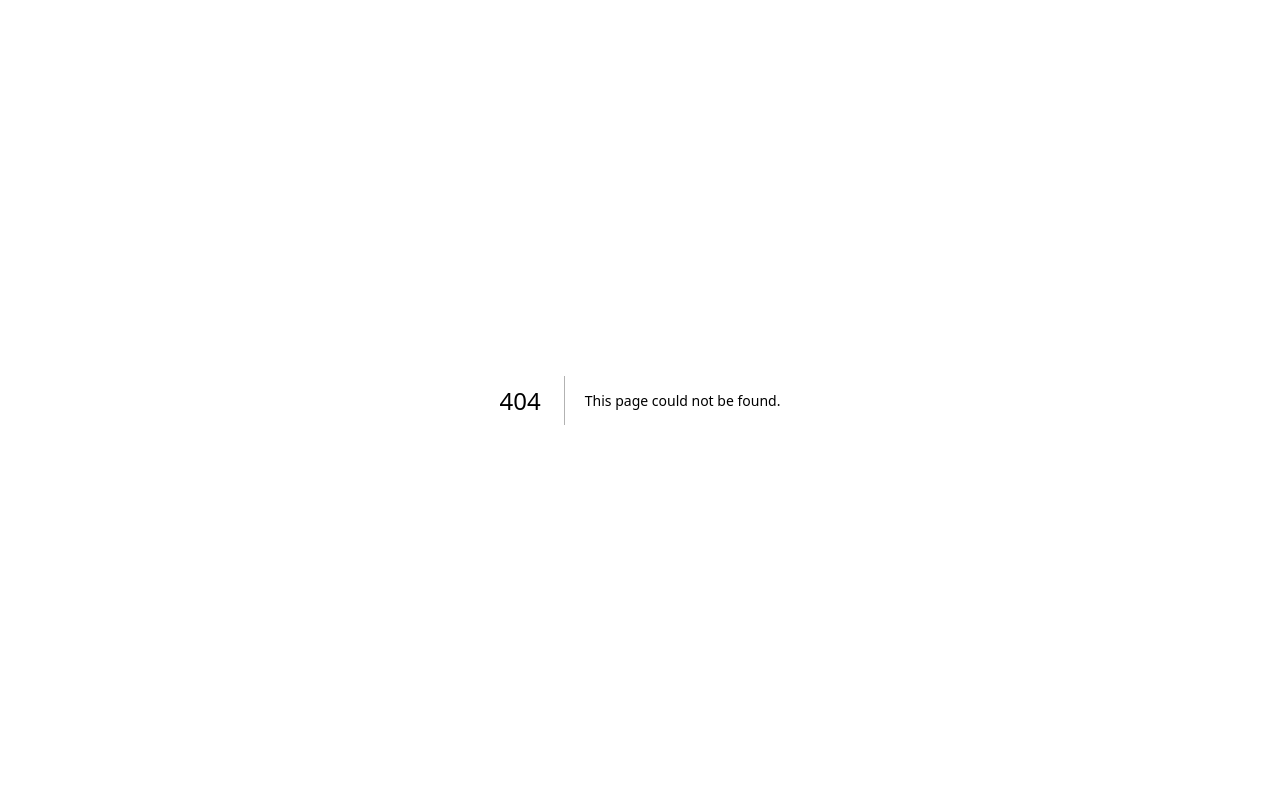
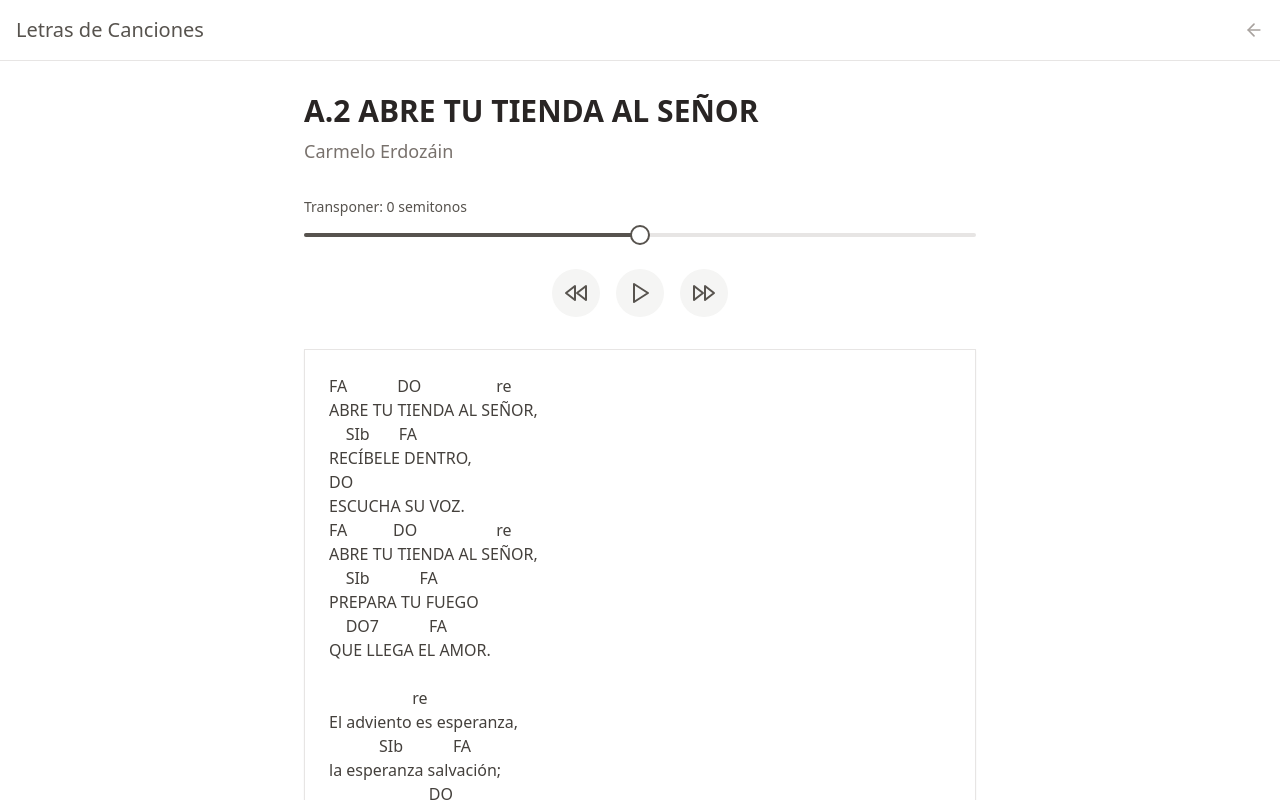
Before and after one commit to GonzaloPTE/el-tocho-next-js, a Next.js app: page /song/1 in a window 1280 px wide. Before the commit this address had no page. Shown: the top 800 px of the page. Built offline with nearby package versions, Linux system fonts and the light colour scheme.

Commit message:
Visualizador cancion.

```diff
--- /dev/null
+++ b/app/song/[id]/page.tsx
@@ -0,0 +1,5 @@
+import { SongLyricsViewer } from "@/components/song-lyrics-viewer"
+
+export default function SongPage({ params }: { params: { id: string } }) {
+  return <SongLyricsViewer songId={params.id} />
+}
--- a/components/constants.ts
+++ b/components/constants.ts
@@ -1,3 +1,5 @@
+import { FeaturedSong, Song } from "@/types/song";
+
 export const CATEGORIES = [
   { letter: 'E', description: 'Entrada' },
   { letter: 'K', description: 'Kyrie' },
@@ -11,18 +13,23 @@ export const CATEGORIES = [
   { letter: 'F', description: 'Final' }
 ];
 
-export const FEATURED_SONGS = [
-  { code: 'E15', title: 'Juntos como hermanos', artist: 'Cesáreo Gabaráin' },
-  { code: 'C45', title: 'El Señor es mi pastor', artist: 'Tradicional' },
-  { code: 'F23', title: 'Santa María del Camino', artist: 'Juan Antonio Espinosa' },
+export const FEATURED_SONGS: FeaturedSong[] = [
+  { id: 'E15', code: 'E15', title: 'Juntos como hermanos', author: 'Cesáreo Gabaráin', lyrics: '...lyrics here...' },
+  { id: 'C45', code: 'C45', title: 'El Señor es mi pastor', author: 'Tradicional', lyrics: '...lyrics here...' },
+  { id: 'F23', code: 'F23', title: 'Santa María del Camino', author: 'Juan Antonio Espinosa', lyrics: '...lyrics here...' },
   // Add more featured songs as needed
 ];
 
-export const ALL_SONGS = [
-  { code: 'E15', title: 'Juntos como hermanos', author: 'Cesáreo Gabaráin' },
-  { code: 'C45', title: 'El Señor es mi pastor', author: 'Tradicional' },
-  { code: 'F23', title: 'Santa María del Camino', author: 'Juan Antonio Espinosa' },
-  // Add more songs to the complete list
+export const ALL_SONGS: Song[] = [
+  {
+    id: 'A2',
+    code: 'A.2',
+    title: 'ABRE TU TIENDA AL SEÑOR',
+    author: 'Carmelo Erdozáin',
+    lyrics: '... lyrics here ...'
+  },
+  // ... other songs
+  ...FEATURED_SONGS // Include featured songs in ALL_SONGS
 ];
 
 export const SITE_NAME = "El TOCHO.app";
--- a/components/home-page.tsx
+++ b/components/home-page.tsx
@@ -7,10 +7,12 @@ import { Button } from "@/components/ui/button"
 import { CATEGORIES, FEATURED_SONGS, ALL_SONGS, SITE_NAME } from "@/components/constants"
 import { Category, Song, FeaturedSong } from "@/types/song";
 import Footer from '@/components/footer';
+import { useRouter } from 'next/navigation'
 
 const HomePage: React.FC = () => {
   const [searchTerm, setSearchTerm] = React.useState('');
   const [searchResults, setSearchResults] = React.useState<Song[]>([]);
+  const router = useRouter()
 
   React.useEffect(() => {
     if (searchTerm.length > 0) {
@@ -23,6 +25,10 @@ const HomePage: React.FC = () => {
       setSearchResults([]);
     }
   }, [searchTerm]);
+
+  const handleSongClick = (songId: string) => {
+    router.push(`/song/${songId}`)
+  }
 
   return (
     <div className="bg-gradient-to-br from-stone-50 via-stone-100 to-stone-200 text-stone-800 font-inter min-h-screen flex flex-col">
@@ -79,7 +85,11 @@ const HomePage: React.FC = () => {
           {searchResults.length > 0 && (
             <div className="mt-8 space-y-2 bg-white rounded-2xl shadow-xl p-6 border border-stone-200">
               {searchResults.map((song, index) => (
-                <div key={index} className="flex items-center space-x-6 p-4 hover:bg-stone-50 transition-all duration-300 cursor-pointer rounded-xl group">
+                <div
+                  key={index}
+                  className="flex items-center space-x-6 p-4 hover:bg-stone-50 transition-all duration-300 cursor-pointer rounded-xl group"
+                  onClick={() => handleSongClick(song.id)}
+                >
                   <div className="w-16 h-16 bg-stone-100 rounded-full flex items-center justify-center text-stone-700 font-semibold text-xl shadow-inner group-hover:bg-stone-200 transition-colors">
                     {song.code}
                   </div>
@@ -113,14 +123,18 @@ const HomePage: React.FC = () => {
           <div>
             <h2 className="text-4xl font-merriweather font-bold mb-8 text-stone-800">Canciones Destacadas</h2>
             <div className="space-y-6">
-              {FEATURED_SONGS.map((song: FeaturedSong, index: number) => (
-                <div key={index} className="flex items-center space-x-6 p-6 bg-white rounded-2xl shadow-lg hover:shadow-xl transition-all duration-300 border border-stone-200 hover:-translate-y-1 group cursor-pointer">
+              {FEATURED_SONGS.map((song: FeaturedSong) => (
+                <div
+                  key={song.id}
+                  className="flex items-center space-x-6 p-6 bg-white rounded-2xl shadow-lg hover:shadow-xl transition-all duration-300 border border-stone-200 hover:-translate-y-1 group cursor-pointer"
+                  onClick={() => handleSongClick(song.id)}
+                >
                   <div className="w-20 h-20 bg-stone-100 rounded-xl flex items-center justify-center text-stone-700 font-bold text-2xl shadow-inner group-hover:bg-stone-200 transition-colors">
                     {song.code}
                   </div>
                   <div className="flex-grow">
                     <h3 className="font-semibold text-xl text-stone-800 mb-2">{song.title}</h3>
-                    <p className="text-stone-500 text-lg">{song.artist}</p>
+                    <p className="text-stone-500 text-lg">{song.author}</p>
                   </div>
                   <ChevronRight className="text-stone-400 group-hover:text-stone-600 transition-colors" size={24} />
                 </div>
--- a/components/song-lyrics-viewer.tsx
+++ b/components/song-lyrics-viewer.tsx
@@ -1,16 +1,54 @@
 'use client'
 
-import { ArrowLeft, Play, Rewind, FastForward } from "lucide-react"
-import { Slider } from "@/components/ui/slider"
-import { SONG_LYRICS } from "./constants"
+import { ArrowLeft, Rewind, Play, FastForward } from "lucide-react"
+import { useRouter } from 'next/navigation'
+import { useState } from 'react'
+import { CustomSlider } from "@/components/ui/custom-slider"
 
-export function SongLyricsViewer() {
+// Ejemplo de letra de canción
+const SONG_LYRICS = `FA            DO                  re
+ABRE TU TIENDA AL SEÑOR,
+    SIb       FA
+RECÍBELE DENTRO,
+DO
+ESCUCHA SU VOZ.
+FA           DO                   re
+ABRE TU TIENDA AL SEÑOR,
+    SIb            FA
+PREPARA TU FUEGO
+    DO7            FA
+QUE LLEGA EL AMOR.
+
+                    re
+El adviento es esperanza,
+            SIb            FA
+la esperanza salvación;
+                        DO
+ya se acerca el Señor.
+        FA                re
+Preparemos los caminos,
+        SIb             FA
+los caminos del amor,
+        DO7          FA
+escuchemos su voz.`
+
+interface SongLyricsViewerProps {
+  songId: string
+}
+
+export function SongLyricsViewer({ songId }: SongLyricsViewerProps) {
+  const router = useRouter()
+  const [transpose, setTranspose] = useState(0)
+
   return (
-    <div className="min-h-screen bg-stone-50 text-stone-800 flex flex-col font-inter">
+    <div className="min-h-screen bg-white text-stone-800 flex flex-col font-inter">
       <header className="border-b border-stone-200 p-4">
         <div className="container mx-auto flex justify-between items-center">
           <h1 className="text-xl font-merriweather font-medium text-stone-600">Letras de Canciones</h1>
-          <button className="text-stone-400 hover:text-stone-600 transition-colors">
+          <button
+            className="text-stone-400 hover:text-stone-600 transition-colors"
+            onClick={() => router.back()}
+          >
             <ArrowLeft className="w-5 h-5" />
           </button>
         </div>
@@ -23,31 +61,30 @@ export function SongLyricsViewer() {
 
           <div className="mb-6">
             <label htmlFor="transpose" className="block text-sm font-medium text-stone-600 mb-2">
-              Transponer: 0 semitonos
+              Transponer: {transpose} semitonos
             </label>
-            <Slider
-              id="transpose"
+            <CustomSlider
+              value={transpose}
+              onChange={setTranspose}
               min={-12}
               max={12}
               step={1}
-              defaultValue={[0]}
-              className="w-full"
             />
           </div>
 
           <div className="flex justify-center space-x-4 mb-8">
-            <button className="p-2 rounded-full bg-stone-200 hover:bg-stone-300 transition-colors">
+            <button className="p-3 rounded-full bg-stone-100 hover:bg-stone-200 transition-colors">
               <Rewind className="w-6 h-6 text-stone-600" />
             </button>
-            <button className="p-2 rounded-full bg-stone-200 hover:bg-stone-300 transition-colors">
+            <button className="p-3 rounded-full bg-stone-100 hover:bg-stone-200 transition-colors">
               <Play className="w-6 h-6 text-stone-600" />
             </button>
-            <button className="p-2 rounded-full bg-stone-200 hover:bg-stone-300 transition-colors">
+            <button className="p-3 rounded-full bg-stone-100 hover:bg-stone-200 transition-colors">
               <FastForward className="w-6 h-6 text-stone-600" />
             </button>
           </div>
 
-          <div className="whitespace-pre-wrap font-medium text-stone-700 bg-white p-6 rounded-lg shadow-sm">
+          <div className="whitespace-pre-wrap font-medium text-stone-700 bg-white p-6 rounded-lg shadow-sm border border-stone-200">
             {SONG_LYRICS}
           </div>
         </div>
--- /dev/null
+++ b/components/ui/custom-slider.tsx
@@ -0,0 +1,30 @@
+import React from 'react';
+import * as SliderPrimitive from '@radix-ui/react-slider';
+
+interface CustomSliderProps {
+  value: number;
+  onChange: (value: number) => void;
+  min: number;
+  max: number;
+  step: number;
+}
+
+export const CustomSlider: React.FC<CustomSliderProps> = ({ value, onChange, min, max, step }) => {
+  return (
+    <SliderPrimitive.Root
+      className="relative flex items-center select-none touch-none w-full h-5"
+      value={[value]}
+      onValueChange={([newValue]) => onChange(newValue)}
+      max={max}
+      min={min}
+      step={step}
+    >
+      <SliderPrimitive.Track className="bg-stone-200 relative grow rounded-full h-1">
+        <SliderPrimitive.Range className="absolute bg-stone-600 rounded-full h-full" />
+      </SliderPrimitive.Track>
+      <SliderPrimitive.Thumb
+        className="block w-5 h-5 bg-white border-2 border-stone-600 rounded-full hover:bg-stone-50 focus:outline-none focus:ring-2 focus:ring-stone-400"
+      />
+    </SliderPrimitive.Root>
+  );
+};
```
Also changed, not shown: types/song.ts (+4 -4 lines).
